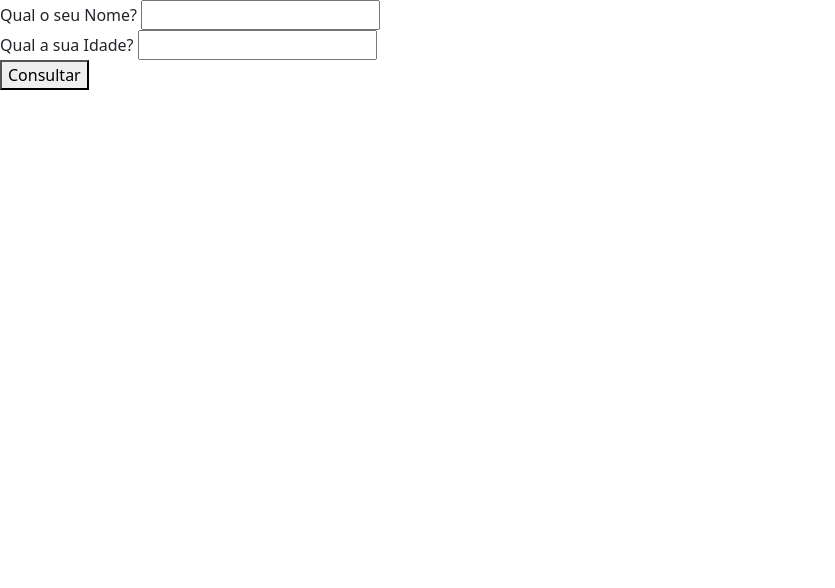
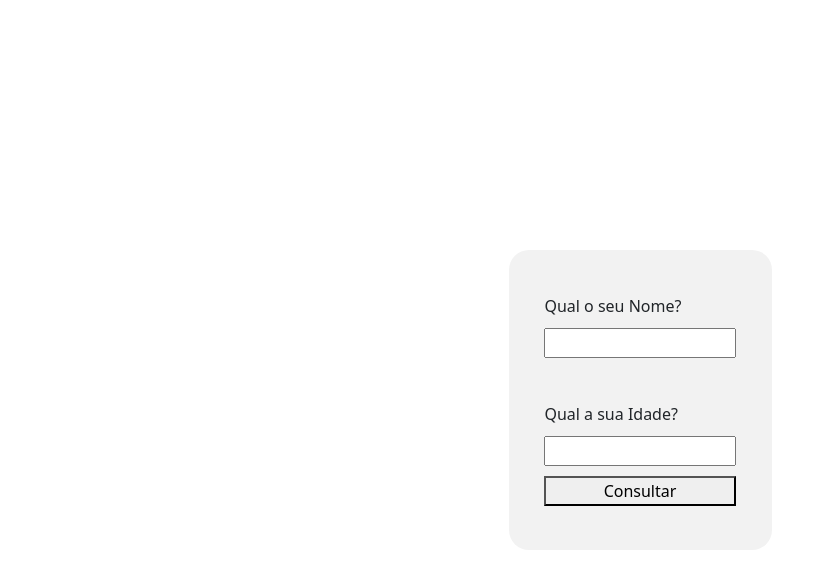
Before and after one commit to pedroT-web/exercicios-js, a plain HTML site: page Exercicio004/index.html in a window 1280 px wide. Shown: the whole page, without its empty margins (0-835 px from the left). Drawn offline with nearby package versions, Linux system fonts and the light colour scheme.

Commit message:
Atualizando Css do exercício 4

```diff
--- a/Exercicio004/app.js
+++ b/Exercicio004/app.js
@@ -1,6 +1,6 @@
 function fnValidarIdadeCNH(){
-    const verificarIdade = document.getElementById('input_idade').value
-    const nomeUsuario = document.getElementById('input_nome').value
+    let verificarIdade = document.getElementById('input_idade').value
+    let nomeUsuario = document.getElementById('input_nome').value
 
     if(verificarIdade >= 18){
         alert(nomeUsuario + " Você Pode tirar a CNH")
--- a/Exercicio004/index.html
+++ b/Exercicio004/index.html
@@ -11,16 +11,19 @@
 </head>
 
 <body>
+    <section class="container_corpo_forms">
         <form>
+            <main class="container corpo_forms">
                 <section class="container_forms">
                     <label>Qual o seu Nome? </label>
-            <input type="text" id="input_nome"><br>
+                    <input class="inputs" type="text" id="input_nome"><br>
                     <label>Qual a sua Idade? </label>
-            <input type="number" id="input_idade">
+                    <input class="inputs" type="number" id="input_idade">
+                    <button class="botao" onclick="fnValidarIdadeCNH()">Consultar</button>
                 </section>
-
-        <button onclick="fnValidarIdadeCNH()">Consultar</button>
+            </main>
         </form>
+    </section>
 
     <script src="app.js"></script>
 </body>
--- a/Exercicio004/style.css
+++ b/Exercicio004/style.css
@@ -0,0 +1,24 @@
+.container_corpo_forms{
+    width: 100%;
+    height: 100vh;
+    display: flex;
+    flex-direction: column;
+    align-items: center;
+    justify-content: center;
+}
+
+.corpo_forms{
+    display: flex;
+    justify-content: center;
+    align-items: center;
+    background-color: #f2f2f2;
+    height: 300px;
+    border-radius: 20px;
+}
+
+.container_forms{
+    display: flex;
+    flex-direction: column;
+    gap: 10px;
+    width:80%;
+}
```
Lines whose indentation alone changed are shown as unchanged.
